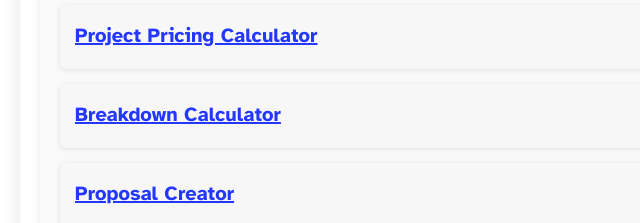
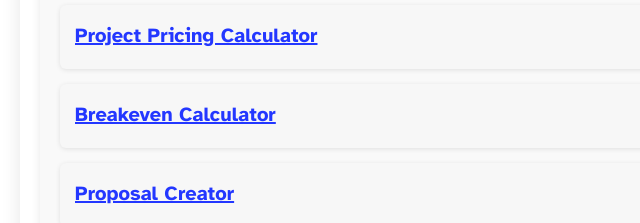
Before and after one commit to ayal/oldschool, an Astro site: page /oldschool/pricing in a window 1280 px wide. Shown: the part 1583-1806 px from the top of the page, 0-640 px from the left. Built offline with nearby package versions, Linux system fonts and the light colour scheme; Astro itself is replaced by a stand-in of ours.

Commit message:
breakeven

```diff
--- a/src/pages/pricing/index.astro
+++ b/src/pages/pricing/index.astro
@@ -61,7 +61,7 @@ const lessons = (await getCollection('lesson'))
 					<h2>The Tools</h2>
 					<ul>
 						<li><a href="/oldschool/howmuch">Project Pricing Calculator</a></li>
-						<li><a href="#">Breakdown Calculator</a></li>
+						<li><a href="/oldschool/breakeven">Breakeven Calculator</a></li>
 						<li><a href="#">Proposal Creator</a></li>
 					</ul>
 				</div>
```
Also changed, not shown: 6 other files.
